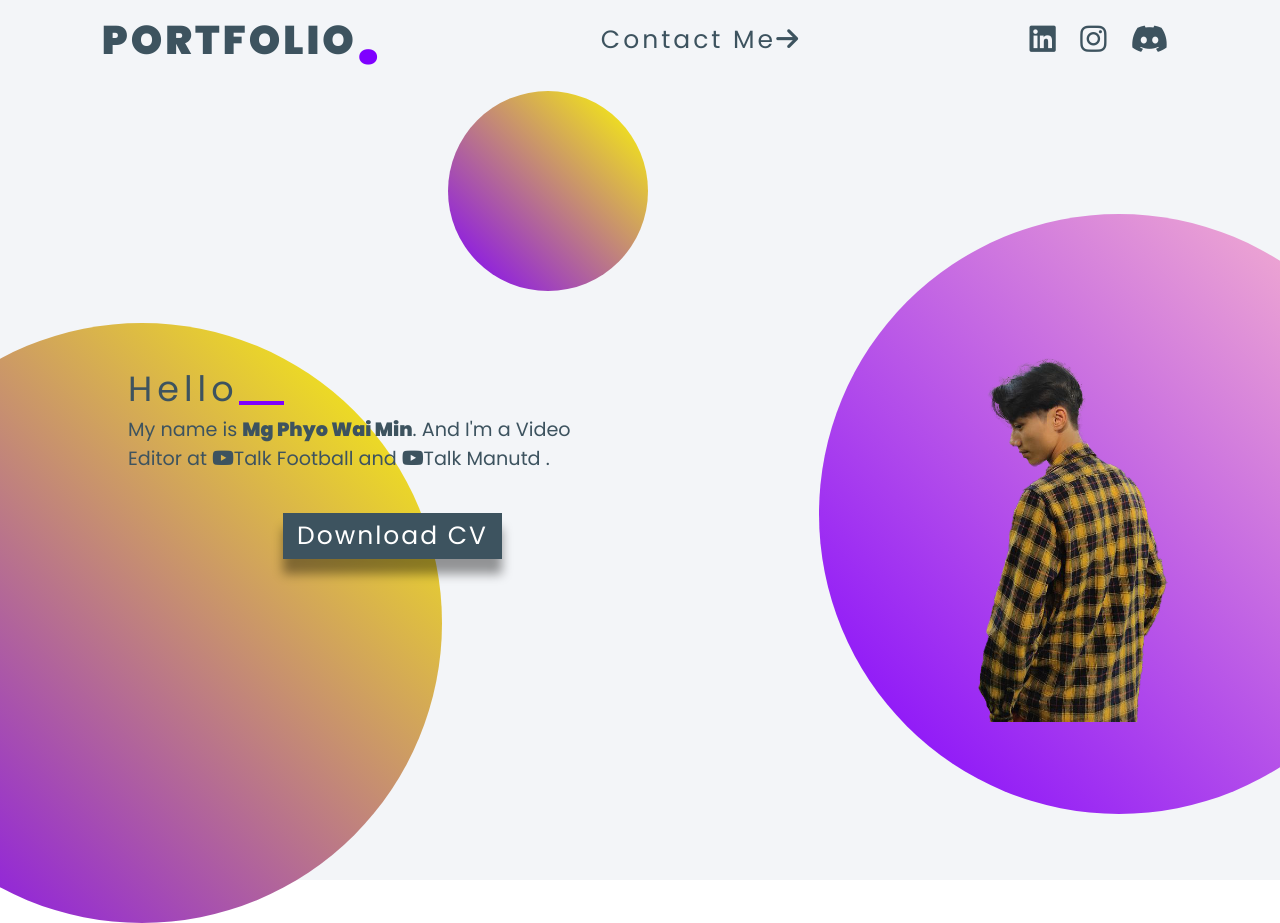
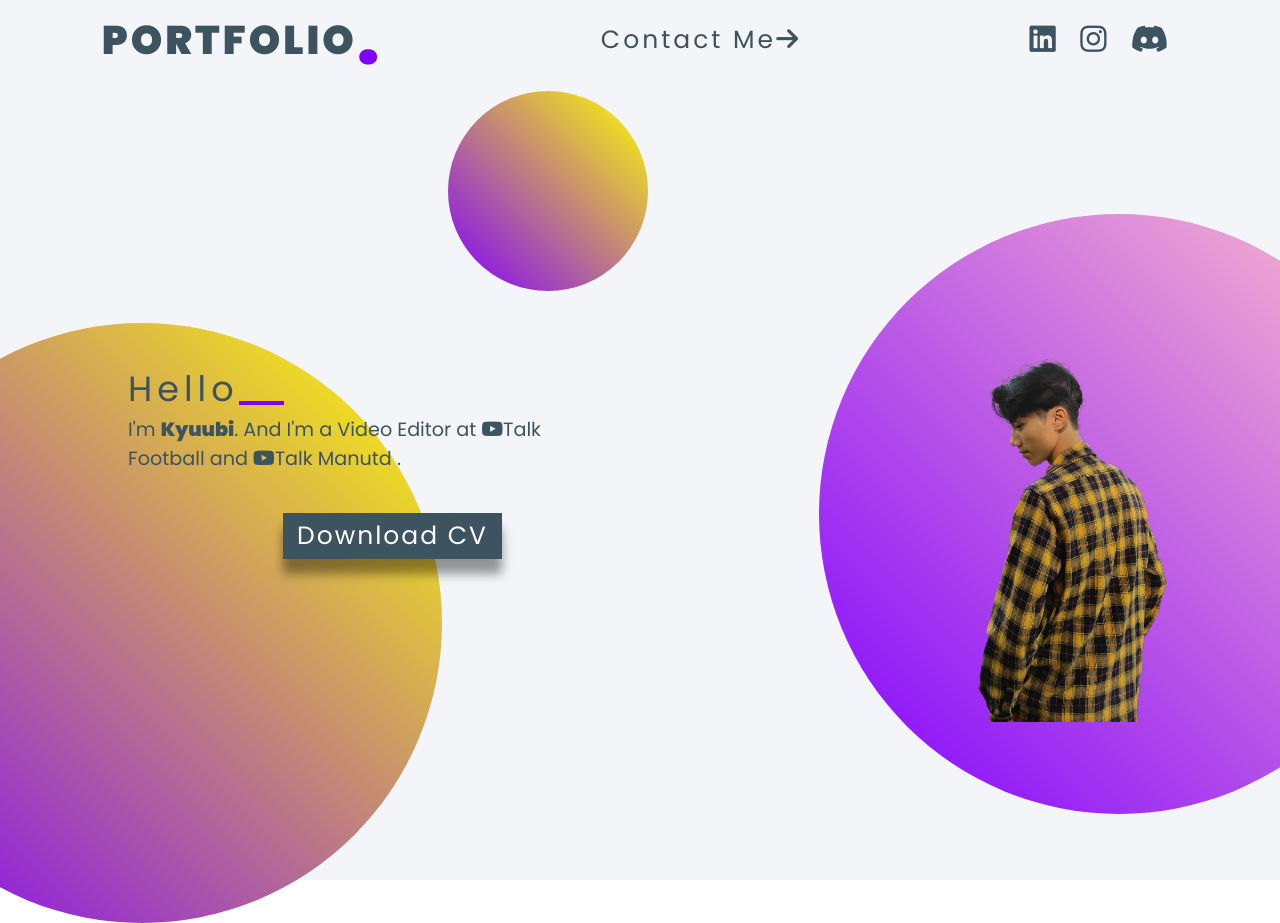
Before and after one commit to hokagephyo/1st-repo, a plain HTML site: page index.html in a window 1280 px wide. Drawn offline with Linux system fonts and the light colour scheme.

Commit message:
index.html

```diff
--- a/index.html
+++ b/index.html
@@ -25,7 +25,7 @@
         <div class="wrapper">
             <div class="cols cols0">
                 <span class="topline">Hello</span>
-                <p>My name is <strong>Mg Phyo Wai Min</strong>. And I'm a Video Editor at <span class="yt"><a href=https://www.youtube.com/@talkfootball8172
+                <p>I'm <strong>Kyuubi</strong>. And I'm a Video Editor at <span class="yt"><a href=https://www.youtube.com/@talkfootball8172
                     " target="_blank"><i class="fab fa-youtube"></i>Talk Football</a> and <a href="https://www.youtube.com/@TalkManUtd" target="_blank"><i class="fab fa-youtube"></i>Talk Manutd</a> .</span></p>
                 <div class="btns">
                     <button>download CV</button>
```
